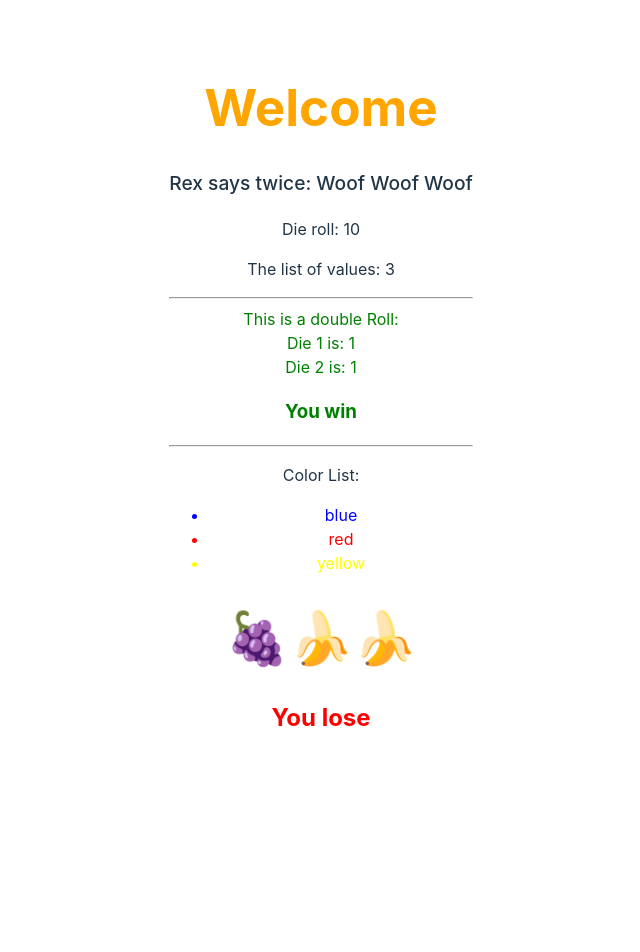
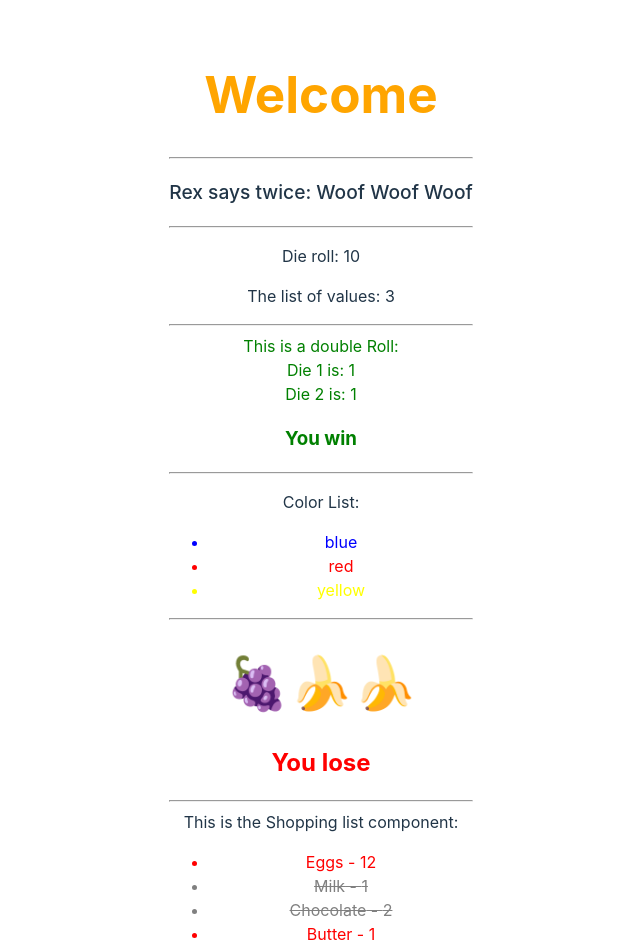
Before and after one commit to danielkhayat16/ReactLearning, a React (Vite) app in the folder reactViteLearning/: page / in a window 1280 px wide. Shown: the top 952 px of the page, without its empty margins (319-959 px from the left). Before the commit the page ends 800 px from the top, so only its background shows below. Built offline with nearby package versions, Linux system fonts and the light colour scheme.

Commit message:
Shopping Items list - exercising Nested Components

```diff
--- a/reactViteLearning/src/App.jsx
+++ b/reactViteLearning/src/App.jsx
@@ -7,20 +7,46 @@ import DoubleDice from './DoubleDice'
 import Heading from './Heading'
 import ColorList from './ColorList'
 import Slots from './Slots'
+import ShoppingList from './ShoppingList'
+
 
 function App() {
+
+  const data =
+    [
+      {id:1, item: "Eggs", quantity:12, completed: false},
+      {id:2, item: "Milk", quantity:1, completed: true},
+      {id:3, item: "Chocolate", quantity:2, completed: true},
+      {id:4, item: "Butter", quantity:1, completed: false}
+    ]
+  const properties = [
+    {id: 129031, name: "DesertYurt", rating: 4.9, price: 650},
+    {id: 129331, name: "Lone Mountain Cabin", rating: 4.5, price: 250},
+    {id: 129032, name: "Cactus Retreat", rating: 4.3, price: 850},
+    {id: 129033, name: "Redwood Treehose Escape", rating: 4.78, price: 150},
+    {id: 129034, name: "OceanView Condo", rating: 5, price: 250},
+    {id: 129035, name: "Gold Miner Campground", rating: 4.87, price: 650}
+  ]
 
   return (
 
 
      <div>
       <Heading text="Welcome" color="orange"></Heading>
+      <hr />
       <Dog dogName="Rex" count="twice"></Dog>
+      <hr />
       <Die sides={20}></Die>
       <ListPicker val={[1, 2, 3]}></ListPicker>
       <DoubleDice sides={2}></DoubleDice>
       <ColorList colors={["blue", "red", "yellow"]}></ColorList>
+      <hr />
       <Slots></Slots>
+
+      <hr />
+      This is the Shopping list component:
+      <ShoppingList items={data}></ShoppingList>
+      <hr />
 
 
      </div>
--- /dev/null
+++ b/reactViteLearning/src/ShoppingItem.jsx
@@ -0,0 +1,13 @@
+export default function ShoppingItem({element}){
+    return (
+        <li
+            key={element.id}
+            style={{color: element.completed? "grey" : "red", textDecoration: element.completed? "line-through" : "none"}}
+            >
+                {element.item} - {element.quantity}
+
+        </li>
+
+    )
+
+}
--- /dev/null
+++ b/reactViteLearning/src/ShoppingList.jsx
@@ -0,0 +1,16 @@
+import ShoppingItem from "./ShoppingItem";
+
+export default function ShoppingList({items}){
+
+    return (
+        <ul>
+            {
+                items.map((i) => (
+
+                <ShoppingItem element={i}>
+
+                </ShoppingItem>))
+            }
+        </ul>
+    )
+}
```
